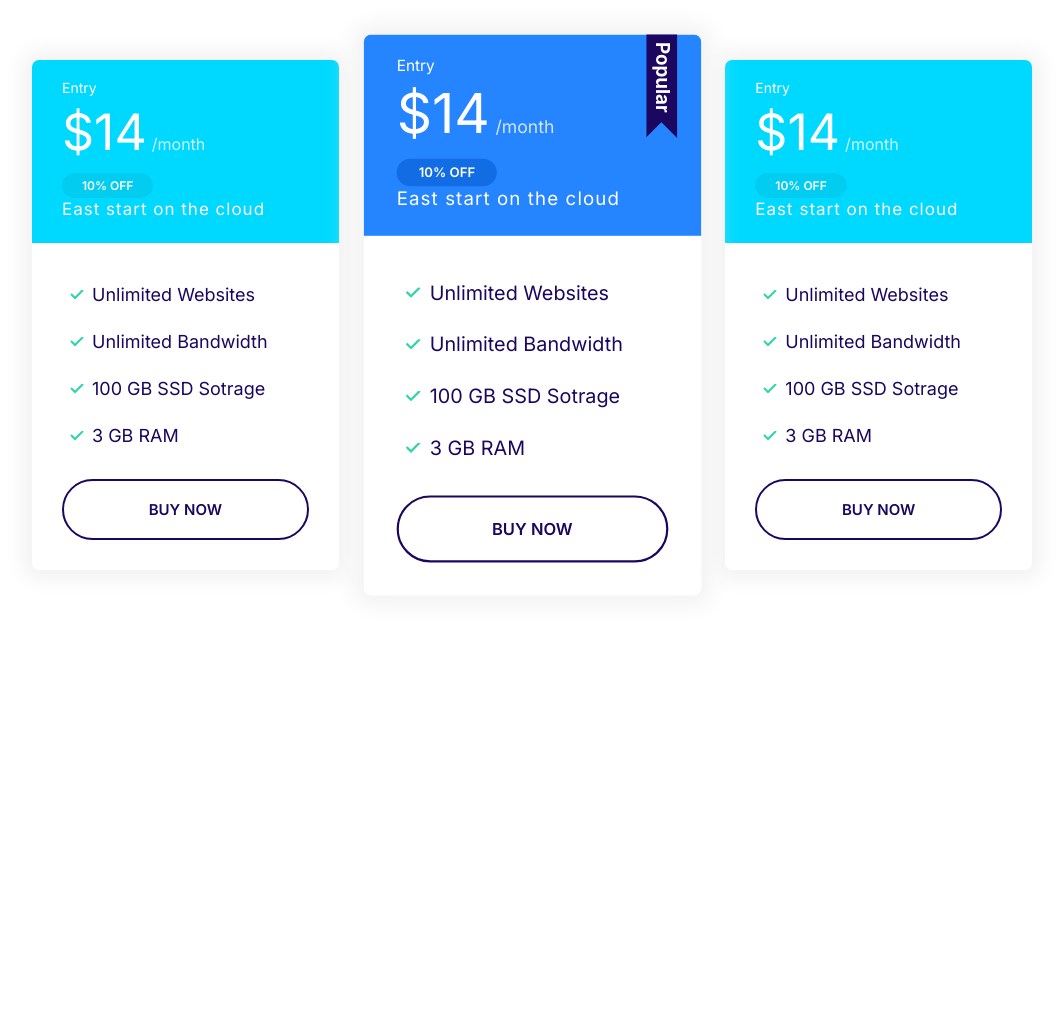
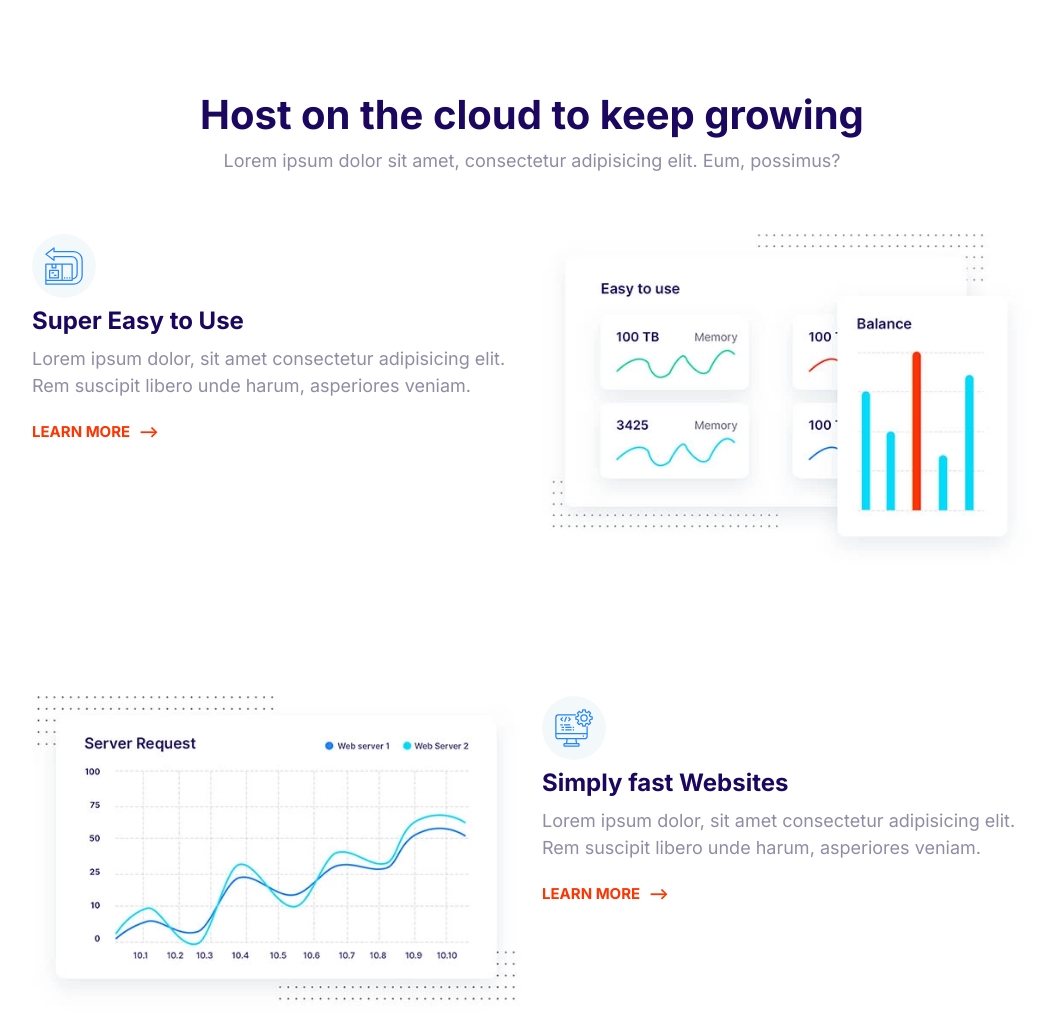
Before and after one commit to Muhammad0073121/CyberRack, a plain HTML site: page index.html in a window 1280 px wide. Shown: the top 1022 px of the page, without its empty margins (108-1171 px from the left). Before the commit the page ends 800 px from the top, so only its background shows below. Drawn offline with Linux system fonts and the light colour scheme.

Commit message:
features-block implemented

```diff
--- a/css/styles.css
+++ b/css/styles.css
@@ -764,3 +764,28 @@ a {
   max-width: 500px;
   margin: 0 auto;
 }
+
+/* Features  */
+
+.feature__heading {
+  margin: 1rem 0;
+}
+
+.feature {
+  gap: 4rem 2rem;
+  margin: 12rem 0;
+}
+
+.feature:first-of-type {
+  margin-top: 6rem;
+}
+
+.feature__img {
+  width: 100%;
+}
+
+@media screen and (min-width: 768px) {
+  .feature:nth-of-type(even) .feature__content {
+    order: 2;
+  }
+}
--- a/index.html
+++ b/index.html
@@ -14,70 +14,120 @@
     <link rel="stylesheet" href="css/styles.css " />
   </head>
   <body>
-    <section class="container block block-plans">
-      <div class="grid grid--col-3">
-        <div class="plan">
-          <div class="card card--secondary">
-            <header class="card__header">
-              <h3 class="plan__name">Entry</h3>
-              <span class="plan__price">$14</span>
-              <span class="plan__billing-cycle">/month</span>
-              <span class="badge badge--secondary badge--small">10% OFF</span>
-              <span class="plan__description">East start on the cloud</span>
-            </header>
-            <div class="card__body">
-              <ul class="list list--tick">
-                <li class="list__item">Unlimited Websites</li>
-                <li class="list__item">Unlimited Bandwidth</li>
-                <li class="list__item">100 GB SSD Sotrage</li>
-                <li class="list__item">3 GB RAM</li>
-              </ul>
-              <button class="btn btn--outline btn--block">Buy Now</button>
-            </div>
-          </div>
+    <section class="container block">
+      <header class="block__header">
+        <h2>Host on the cloud to keep growing</h2>
+        <p>
+          Lorem ipsum dolor sit amet, consectetur adipisicing elit. Eum,
+          possimus?
+        </p>
+      </header>
+      <article class="grid grid--col-2 feature">
+        <div class="feature__content">
+          <span class="icon-container">
+            <svg class="icon icon--primary">
+              <use xlink:href="images/sprite.svg#easy"></use>
+            </svg>
+          </span>
+          <h3 class="feature__heading">Super Easy to Use</h3>
+          <p>
+            Lorem ipsum dolor, sit amet consectetur adipisicing elit. Rem
+            suscipit libero unde harum, asperiores veniam.
+          </p>
+          <a href="" class="link link-arrow">Learn More </a>
         </div>
-        <div class="plan plan--popular">
-          <div class="card card--primary">
-            <header class="card__header">
-              <h3 class="plan__name">Entry</h3>
-              <span class="plan__price">$14</span>
-              <span class="plan__billing-cycle">/month</span>
-              <span class="badge badge--primary badge--small">10% OFF</span>
-              <span class="plan__description">East start on the cloud</span>
-            </header>
-            <div class="card__body">
-              <ul class="list list--tick">
-                <li class="list__item">Unlimited Websites</li>
-                <li class="list__item">Unlimited Bandwidth</li>
-                <li class="list__item">100 GB SSD Sotrage</li>
-                <li class="list__item">3 GB RAM</li>
-              </ul>
-              <button class="btn btn--outline btn--block">Buy Now</button>
-            </div>
-          </div>
+        <picture>
+          <source
+            type="image/webp"
+            srcset="images/easy.webp 1x, images/easy@2x.webp 2x"
+          />
+          <source
+            type="image/jpg"
+            srcset="images/easy.jpg 1x, images/easy@2x.jpg 2x"
+          />
+          <img class="feature__img" src="images/easy@2x.jpg" alt="" />
+        </picture>
+      </article>
+      <article class="grid grid--col-2 feature">
+        <div class="feature__content">
+          <span class="icon-container">
+            <svg class="icon icon--primary">
+              <use xlink:href="images/sprite.svg#computer"></use>
+            </svg>
+          </span>
+          <h3 class="feature__heading">Simply fast Websites</h3>
+          <p>
+            Lorem ipsum dolor, sit amet consectetur adipisicing elit. Rem
+            suscipit libero unde harum, asperiores veniam.
+          </p>
+          <a href="" class="link link-arrow">Learn More </a>
         </div>
-        <div class="plan">
-          <div class="card card--secondary">
-            <header class="card__header">
-              <h3 class="plan__name">Entry</h3>
-              <span class="plan__price">$14</span>
-              <span class="plan__billing-cycle">/month</span>
-              <span class="badge badge--secondary badge--small">10% OFF</span>
-              <span class="plan__description">East start on the cloud</span>
-            </header>
-            <div class="card__body">
-              <ul class="list list--tick">
-                <li class="list__item">Unlimited Websites</li>
-                <li class="list__item">Unlimited Bandwidth</li>
-                <li class="list__item">100 GB SSD Sotrage</li>
-                <li class="list__item">3 GB RAM</li>
-              </ul>
-              <button class="btn btn--outline btn--block">Buy Now</button>
-            </div>
-          </div>
+        <picture>
+          <source
+            type="image/webp"
+            srcset="images/fast.webp 1x, images/fast@2x.webp 2x"
+          />
+          <source
+            type="image/jpg"
+            srcset="images/fast.jpg 1x, images/fast@2x.jpg 2x"
+          />
+          <img class="feature__img" src="images/fast@2x.jpg" alt="" />
+        </picture>
+      </article>
+      <article class="grid grid--col-2 feature">
+        <div class="feature__content">
+          <span class="icon-container">
+            <svg class="icon icon--primary">
+              <use xlink:href="images/sprite.svg#settings"></use>
+            </svg>
+          </span>
+          <h3 class="feature__heading">Wordpress made easy</h3>
+          <p>
+            Lorem ipsum dolor, sit amet consectetur adipisicing elit. Rem
+            suscipit libero unde harum, asperiores veniam.
+          </p>
+          <a href="" class="link link-arrow">Learn More </a>
         </div>
-      </div>
+        <picture>
+          <source
+            type="image/webp"
+            srcset="images/wordpress.webp 1x, images/wordpress@2x.webp 2x"
+          />
+          <source
+            type="image/jpg"
+            srcset="images/wordpress.jpg 1x, images/wordpress@2x.jpg 2x"
+          />
+          <img class="feature__img" src="images/wordpress@2x.jpg" alt="" />
+        </picture>
+      </article>
+      <article class="grid grid--col-2 feature">
+        <div class="feature__content">
+          <span class="icon-container">
+            <svg class="icon icon--primary">
+              <use xlink:href="images/sprite.svg#settings"></use>
+            </svg>
+          </span>
+          <h3 class="feature__heading">Quick Support</h3>
+          <p>
+            Lorem ipsum dolor, sit amet consectetur adipisicing elit. Rem
+            suscipit libero unde harum, asperiores veniam.
+          </p>
+          <a href="" class="link link-arrow">Learn More </a>
+        </div>
+        <picture>
+          <source
+            type="image/webp"
+            srcset="images/support.webp 1x, images/support@2x.webp 2x"
+          />
+          <source
+            type="image/jpg"
+            srcset="images/support.jpg 1x, images/support@2x.jpg 2x"
+          />
+          <img class="feature__img" src="images/wordpress@2x.jpg" alt="" />
+        </picture>
+      </article>
     </section>
+
     <script src="js/main.js"></script>
   </body>
 </html>
```
Also changed, not shown: components/features-block.html (added, +112 -0 lines), images/easy.jpg (added), images/easy.webp (added), images/easy@2x.jpg (added), images/easy@2x.webp (added), images/fast.jpg (added), images/fast.webp (added), images/fast@2x.jpg (added), images/fast@2x.webp (added), images/support.jpg (added), images/support.webp (added), images/support@2x.jpg (added), images/support@2x.webp (added), images/wordpress.jpg (added), 3 more files.
